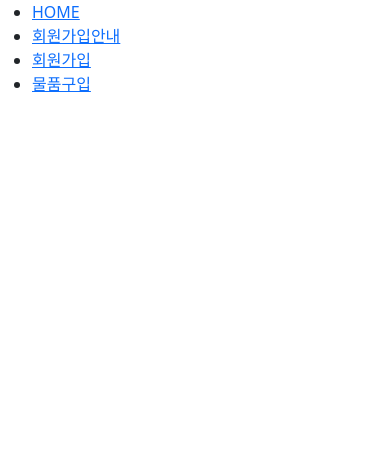
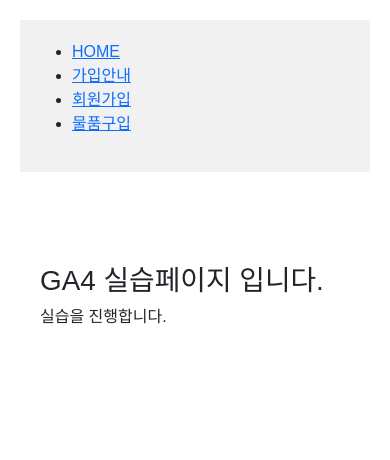
Before and after one commit to kyoungho330-beep/kyoungho330-beep.github.io, a plain HTML site: page index.html in a window 390 px wide. Drawn offline with nearby package versions, Linux system fonts and the light colour scheme.

Commit message:
Update index.html

```diff
--- a/index.html
+++ b/index.html
@@ -1,53 +1,33 @@
-<!DOCTYPE html> <html>
+<!DOCTYPE html>
+<html>
 <head>
     <!-- Google tag (gtag.js) -->
-<script async src="https://www.googletagmanager.com/gtag/js?id=G-P1EP6XHLP9"></script>
+    <script async src="https://www.googletagmanager.com/gtag/js?id=G-BD78GL7S8Y"></script>
     <script>
       window.dataLayer = window.dataLayer || [];
       function gtag(){dataLayer.push(arguments);}
       gtag('js', new Date());
-
       gtag('config', 'G-P1EP6XHLP9');
     </script>
 
-
     <title>GA4 Example for Github</title>
     <link rel="stylesheet" href="https://cdn.jsdelivr.net/npm/bootstrap@5.2.3/dist/css/bootstrap.min.css">
-<style>
-/* 왼쪽 메뉴 스타일 */
-nav {
-width: 20%;
-}
-float: left;
-background-color: #f1f1f1:
-padding: 20px;
-/* 오른쪽 내용 영역 스타일 */
-article {
-width: 80%;
-float: right;
-padding: 20px;
-}
-/* 스마트폰 화면 (예시: 너비 768px 이하) */
-@media (max-width: 768px) {
-nav, article {
-width: 100%;
-float: none;
-}
-}
-</style>
+    <link rel="stylesheet" href="style.css">
+
 </head>
 <body>
   <nav>
     <ul>
       <li><a href="./index.html">HOME</a></li>
-<li><a href="./ga4_d1.html">회원가입안내</a></li>
+      <li><a href="./ga4_d1.html">가입안내</a></li>
       <li><a href="./ga4_d2.html">회원가입</a></li>
       <li><a href="./ga4_d3.html">물품구입</a></li>
     </ul>
   </nav>
   <article>
     <br><br><br>
-<H1><GA4 실습페이지 입니다.</H1>
+    <H1>GA4 실습페이지 입니다.</H1>
+      <p>실습을 진행합니다.</p>
     <br><br><br>
   </article>
 </body>
```
Lines whose indentation alone changed are shown as unchanged.
